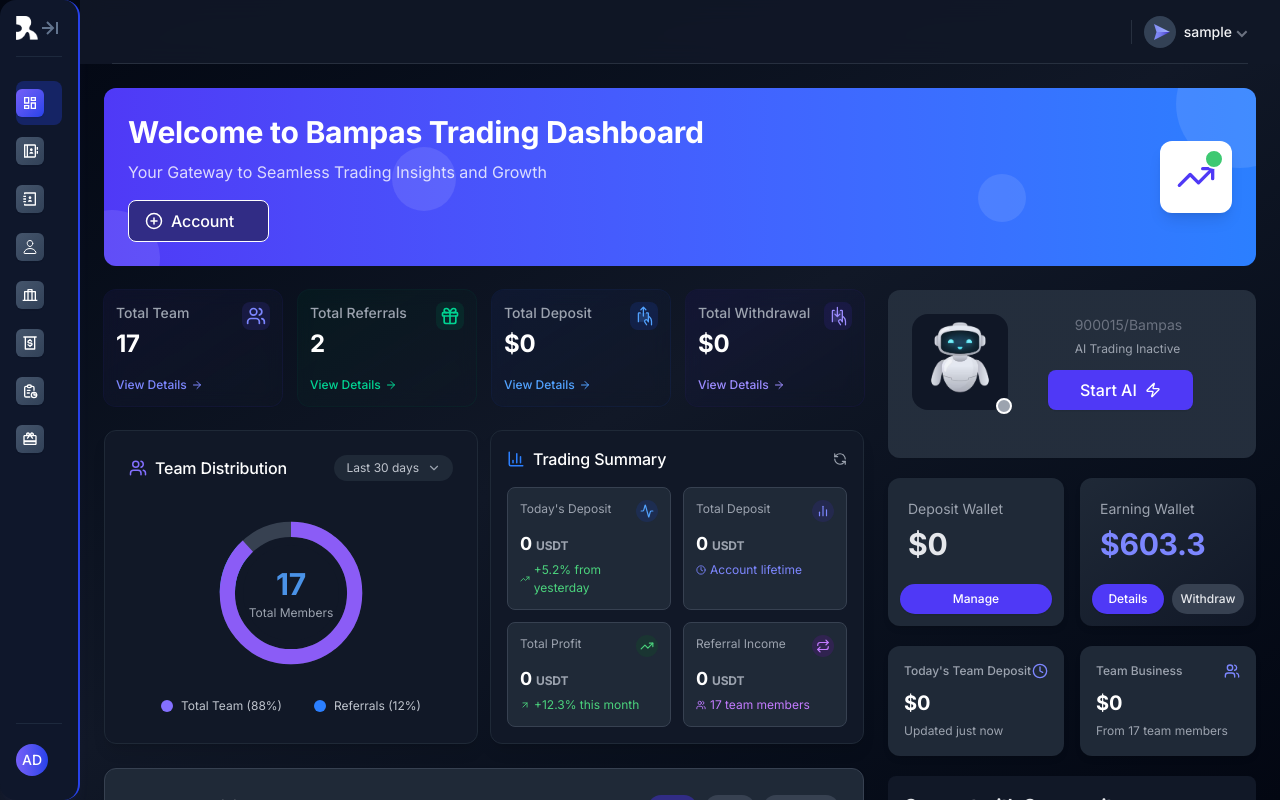
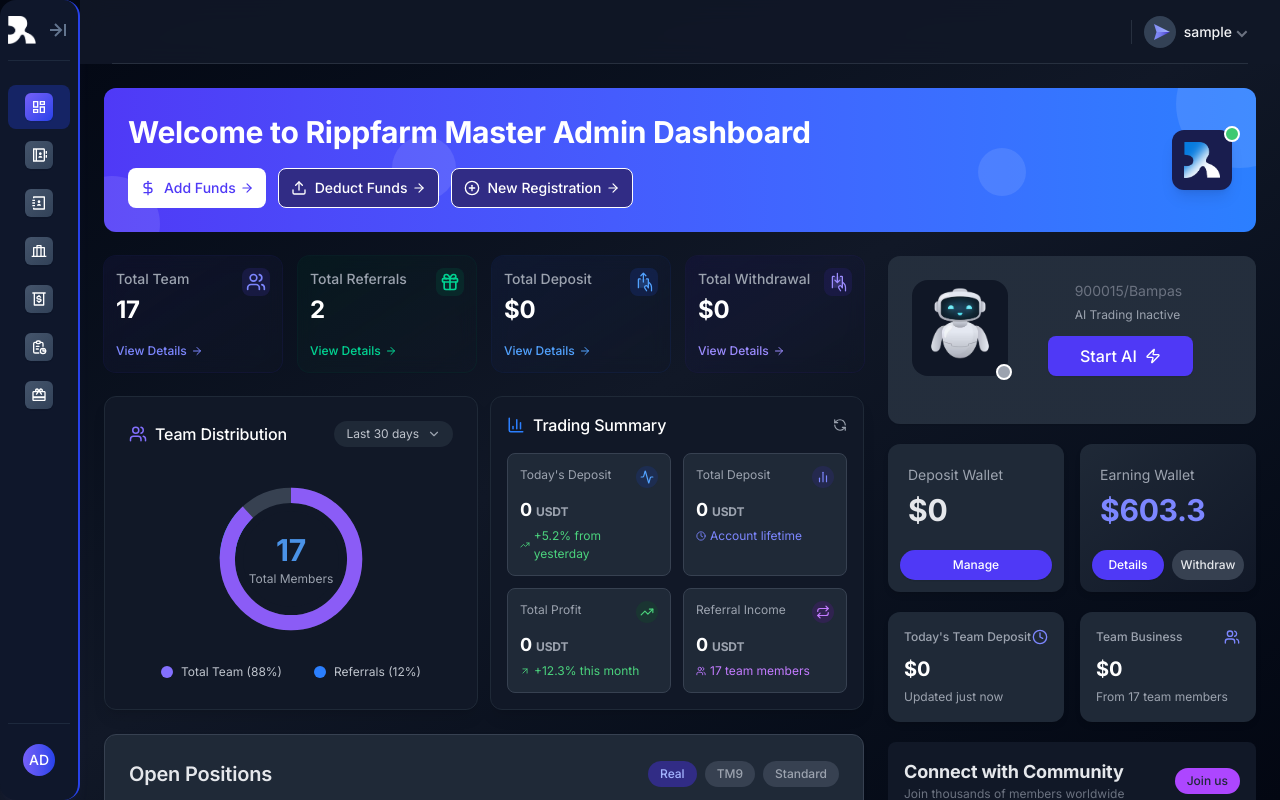
Before and after one commit to rohinirai010/RippFarmAdmin, a React (Vite) app: page /admin/dashboard in a window 1280 px wide. Built offline with nearby package versions, Linux system fonts and the light colour scheme; sample sign-in values are in the browser's storage.

Commit message:
changes done in dashboard

```diff
--- a/src/pages/Dashboard.jsx
+++ b/src/pages/Dashboard.jsx
@@ -29,6 +29,7 @@
   PlusCircle,
 } from "lucide-react";
 import aiBotImage from "../images/aiBotImg.png";
+import dashboardLogo from "../images/loginlogo.png"
 import {
   WalletCard,
   MetricCard,
@@ -154,53 +155,53 @@
               <div className="relative flex flex-col sm:flex-row justify-between">
                 <div>
                   <h1 className="text-2xl font-bold mb-2 sm:text-3xl">
-                    Welcome to Bampas Trading Dashboard
+                    Welcome to Rippfarm Master Admin Dashboard
                   </h1>
-                  <p className="opacity-80 max-w-xl sm:max-w-md">
-                    Your Gateway to Seamless Trading Insights and Growth
-                  </p>
+
                   <div className="mt-4 flex gap-3 flex-row">
-                    {/* <button className="  bg-white text-indigo-600 px-3 sm:px-4 py-2 text-sm sm:text-base rounded-lg font-medium hover:bg-opacity-90 transition flex items-center justify-center group w-full sm:w-auto">
-                      <DollarSign size={18} className="mr-2" />
+                  <button className="bg-white text-indigo-600 px-3  py-2 text-sm  rounded-lg font-medium hover:bg-opacity-90 transition flex items-center justify-center group w-full sm:w-auto cursor-pointer">
+  <DollarSign size={16} className="mr-2" />
   <span className="group-hover:mr-1 transition-all">
-                        Deposit
+    Add Funds
   </span>
   <ArrowRight
     size={14}
-                        className="ml-1 opacity-0 group-hover:opacity-100 transition-all"
-                      />
-                    </button>
-                    <button className="bg-indigo-900 bg-opacity-40 text-white px-3 sm:px-4 py-2 text-sm sm:text-base rounded-lg font-medium hover:bg-opacity-60 transition flex items-center justify-center group border border-white border-opacity-30 w-full sm:w-auto ">
-                      <Upload size={18} className="mr-2" />
+    className="ml-1   transition-all duration-300"
+  />
+</button>
+
+                    <button className="bg-indigo-900 bg-opacity-40 text-white px-3  py-2 text-sm  rounded-lg font-medium hover:bg-opacity-60 transition flex items-center justify-center group border border-white border-opacity-30 w-full sm:w-auto cursor-pointer ">
+                      <Upload size={16} className="mr-2" />
                       <span className="group-hover:mr-1 transition-all">
-                        Withdraw
+                        Deduct Funds
                       </span>
                       <ArrowRight
                         size={14}
-                        className="ml-1 opacity-0 group-hover:opacity-100 transition-all"
-                      />
-                    </button> */}
+                        className="ml-1  transition-all"
+                      />
+                    </button>
+
 
                     <button
-                      className=" text-indigo-600 bg-white dark:bg-indigo-900 bg-opacity-40 dark:text-white px-3 sm:px-4 py-2 text-sm sm:text-base rounded-lg font-medium hover:bg-opacity-60 transition flex items-center justify-center group border border-white border-opacity-30 w-full sm:w-auto cursor-pointer"
+                      className=" text-indigo-600 bg-white dark:bg-indigo-900 bg-opacity-40 dark:text-white px-3 py-2 text-sm  rounded-lg font-medium hover:bg-opacity-60 transition flex items-center justify-center group border border-white border-opacity-30 w-full sm:w-auto cursor-pointer"
                       onClick={handleCreateAccount}
                     >
-                      <PlusCircle size={18} className="mr-2" />
+                      <PlusCircle size={16} className="mr-2" />
                       <span className="group-hover:mr-1 transition-all">
-                        Account
+                      New Registration
                       </span>
                       <ArrowRight
                         size={14}
-                        className="ml-1 opacity-0 group-hover:opacity-100 transition-all"
+                        className="ml-1 transition-all"
                       />
                     </button>
                   </div>
                 </div>
                 <div className="hidden sm:flex items-center mt-4 sm:mt-0">
-                  <div className="bg-white p-4 rounded-xl text-indigo-600 shadow-lg transform hover:scale-105 transition-transform cursor-pointer">
+                  <div className="bg-[#191d4e] p-3 rounded-xl text-indigo-600 shadow-lg transform hover:scale-105 transition-transform cursor-pointer">
                     <div className="relative">
-                      <TrendingUp size={40} />
-                      <div className="absolute -top-2 -right-2 w-5 h-5 rounded-full bg-green-500 border-2 border-white"></div>
+                      <img src={dashboardLogo} alt="Dashboard Logo" className="w-9 h-9" />
+                      <div className="absolute -top-4 -right-5 w-4 h-4 rounded-full bg-green-500 border-2 border-white"></div>
                     </div>
                   </div>
                 </div>
--- a/src/partials/Sidebar.jsx
+++ b/src/partials/Sidebar.jsx
@@ -21,6 +21,7 @@
   BiSolidArrowToLeft,
 } from "react-icons/bi";
 import { TbReport } from "react-icons/tb";
+import { useSelector } from "react-redux";
 
 // Define navigation items structure for reusability
 const navItems = [
@@ -51,15 +52,13 @@
       { title: "Sub Admin List", path: "#" },
     ],
   },
-  {
-    id: "kyc",
-    title: "KYC",
-    icon: <IoPersonOutline className="w-5 h-5" />,
-    hasDropdown: true,
-    children: [
-      { title: "KYC History", path: "/admin/kyc-history" },
-    ],
-  },
+  // {
+  //   id: "kyc",
+  //   title: "KYC",
+  //   icon: <IoPersonOutline className="w-5 h-5" />,
+  //   hasDropdown: true,
+  //   children: [{ title: "KYC History", path: "/admin/kyc-history" }],
+  // },
   {
     id: "deposit",
     title: "Deposit",
@@ -103,12 +102,38 @@
   },
 ];
 
-function Sidebar({ sidebarOpen, setSidebarOpen, variant = "default", isDarkMode = false }) {
+function Sidebar({
+  sidebarOpen,
+  setSidebarOpen,
+  variant = "default",
+  isDarkMode = false,
+}) {
   const location = useLocation();
   const { pathname } = location;
 
   const trigger = useRef(null);
   const sidebar = useRef(null);
+
+  const auth = useSelector((state) => state.auth);
+  const [lastLogin, setLastLogin] = useState("Not available");
+
+  useEffect(() => {
+    const formatLastLogin = () => {
+      try {
+        const timestamp = auth.lastLogin || localStorage.getItem('lastLoginTime');
+        if (timestamp) {
+          const date = new Date(timestamp);
+          return date.toLocaleString(); // Format as localized date and time
+        }
+        return "Not available";
+      } catch (error) {
+        console.error("Error formatting last login time:", error);
+        return "Not available";
+      }
+    };
+
+    setLastLogin(formatLastLogin());
+  }, [auth.lastLogin]);
 
   const getStoredSidebarExpanded = () => {
     try {
@@ -211,11 +236,12 @@
         id="sidebar"
         ref={sidebar}
         className={`flex flex-col absolute z-40 left-0 top-0 lg:static lg:left-auto lg:top-auto lg:translate-x-0 h-[100dvh] w-64 lg:w-20 lg:sidebar-expanded:w-64 shrink-0
-        ${variant === "v2"
-          ? "border-r border-slate-200 dark:border-slate-700/60 bg-white dark:bg-slate-900"
-          : "border-r-2 rounded-2xl border-[#2742ea] bg-white dark:bg-slate-900 shadow-lg shadow-violet-500/5 dark:shadow-violet-400/5"
+        ${
+          variant === "v2"
+            ? "border-r border-slate-200 dark:border-slate-700/60 bg-white dark:bg-slate-900"
+            : "border-r-2 rounded-2xl border-[#2742ea] bg-white dark:bg-slate-900 shadow-lg shadow-violet-500/5 dark:shadow-violet-400/5"
         }
-        p-4 transition-all duration-200 ease-in-out ${
+        px-2 py-4 transition-all duration-200 ease-in-out ${
           sidebarOpen ? "translate-x-0" : "-translate-x-64"
         }`}
       >
@@ -230,9 +256,11 @@
                 className="w-[8rem] h-[1.7rem] lg:hidden lg:sidebar-expanded:block"
               />
               <div className="hidden lg:block lg:sidebar-expanded:hidden">
-
-                  <img src={sidebarLogoCollapsed} alt="Sidebar Logo Small" />
-
+                <img
+                  src={sidebarLogoCollapsed}
+                  alt="Sidebar Logo Small"
+                  className="w-7 h-7"
+                />
               </div>
             </NavLink>
 
@@ -275,13 +303,11 @@
             <ul className="space-y-1">
               {/* Map through navItems to generate sidebar links */}
               {navItems.map((item) => {
-                const isActive = pathname === item.path || pathname.includes(item.id);
+                const isActive =
+                  pathname === item.path || pathname.includes(item.id);
 
                 return (
-                  <SidebarLinkGroup
-                    key={item.id}
-                    activecondition={isActive}
-                  >
+                  <SidebarLinkGroup key={item.id} activecondition={isActive}>
                     {(handleClick, open) => {
                       return (
                         <React.Fragment>
@@ -306,17 +332,23 @@
                             {item.path ? (
                               <NavLink end to={item.path}>
                                 <div
-                                  className="flex items-center justify-between py-1"
+                                  className="flex items-center  lg:justify-center lg:sidebar-expanded:justify-between py-1"
                                   title={item.title}
                                 >
                                   <div className="flex items-center">
-                                    <span className={`bg-gradient-to-br ${isActive ?
-                                      'from-violet-500 to-[#2742ea] dark:from-violet-600 dark:to-[#2742ea]' :
-                                      'from-slate-400 to-slate-500 dark:from-slate-600 dark:to-slate-700'}
-                                      p-1.5 rounded-md text-white shadow-sm`}>
-                                      {React.cloneElement(item.icon, { className: "w-4 h-4" })}
+                                    <span
+                                      className={`bg-gradient-to-br ${
+                                        isActive
+                                          ? "from-violet-500 to-[#2742ea] dark:from-violet-600 dark:to-[#2742ea]"
+                                          : "from-slate-400 to-slate-500 dark:from-slate-600 dark:to-slate-700"
+                                      }
+                                      p-1.5 rounded-md text-white shadow-sm`}
+                                    >
+                                      {React.cloneElement(item.icon, {
+                                        className: "w-4 h-4",
+                                      })}
                                     </span>
-                                    <span className="text-sm ml-3 font-medium lg:hidden lg:sidebar-expanded:block duration-200">
+                                    <span className="text-sm  ml-3 font-medium lg:hidden lg:sidebar-expanded:block duration-200">
                                       {item.title}
                                     </span>
                                   </div>
@@ -324,15 +356,21 @@
                               </NavLink>
                             ) : (
                               <div
-                                className="flex items-center justify-between py-1"
+                                className="flex items-center lg:justify-center lg:sidebar-expanded:justify-between py-1"
                                 title={item.title}
                               >
                                 <div className="flex items-center">
-                                  <span className={`bg-gradient-to-br ${isActive ?
-                                    'from-violet-500 to-[#2742ea] dark:from-violet-600 dark:to-[#2742ea]' :
-                                    'from-slate-400 to-slate-500 dark:from-slate-600 dark:to-slate-700'}
-                                    p-1.5 rounded-md text-white shadow-sm`}>
-                                    {React.cloneElement(item.icon, { className: "w-4 h-4" })}
+                                  <span
+                                    className={`bg-gradient-to-br ${
+                                      isActive
+                                        ? "from-violet-500 to-[#2742ea] dark:from-violet-600 dark:to-[#2742ea]"
+                                        : "from-slate-400 to-slate-500 dark:from-slate-600 dark:to-slate-700"
+                                    }
+                                    p-1.5 rounded-md text-white shadow-sm`}
+                                  >
+                                    {React.cloneElement(item.icon, {
+                                      className: "w-4 h-4",
+                                    })}
                                   </span>
                                   <span className="text-sm ml-3 font-medium lg:hidden lg:sidebar-expanded:block duration-200">
                                     {item.title}
@@ -369,13 +407,17 @@
 
         {/* Admin profile section */}
         <div className="mt-auto border-t border-slate-100 dark:border-slate-800 pt-3">
-          <div className="flex items-center lg:px-0 lg:sidebar-expanded:px-2  py-2">
+          <div className="flex items-center lg:justify-center lg:px-0 lg:sidebar-expanded:px-2  py-2">
             <div className=" w-8 h-8 rounded-full bg-gradient-to-r from-violet-500 to-[#2742ea] dark:from-violet-600 dark:to-[#2742ea] flex items-center justify-center text-white font-medium text-sm">
               AD
             </div>
             <div className="ml-3 lg:hidden lg:sidebar-expanded:block duration-200">
-              <p className="text-sm font-medium text-slate-800 dark:text-slate-200">Master Admin</p>
-              <p className="text-xs text-slate-500 dark:text-slate-400">Last Login: timestamp (last login)</p>
+              <p className="text-sm font-medium text-slate-800 dark:text-slate-200">
+                Master Admin
+              </p>
+              <p className="text-xs text-slate-500 dark:text-slate-400">
+                Last Login: {lastLogin}
+              </p>
             </div>
           </div>
         </div>
--- a/src/partials/SidebarLinkGroup.jsx
+++ b/src/partials/SidebarLinkGroup.jsx
@@ -10,7 +10,7 @@
   return (
     <li
       className={`
-       py-1 rounded-lg mb-1 last:mb-0
+       py-1 px-2 rounded-lg mb-1 last:mb-0
         transition-all duration-150 ease-in-out
         ${activecondition ?
           'bg-violet-50 dark:bg-[#2742ea]/30' :
```
Also changed, not shown: src/ReduxStateManagement/slices/authSlice.js (+58 -44 lines), src/images/mainlogo@0.75x.png (added). Lines whose indentation alone changed are shown as unchanged.
